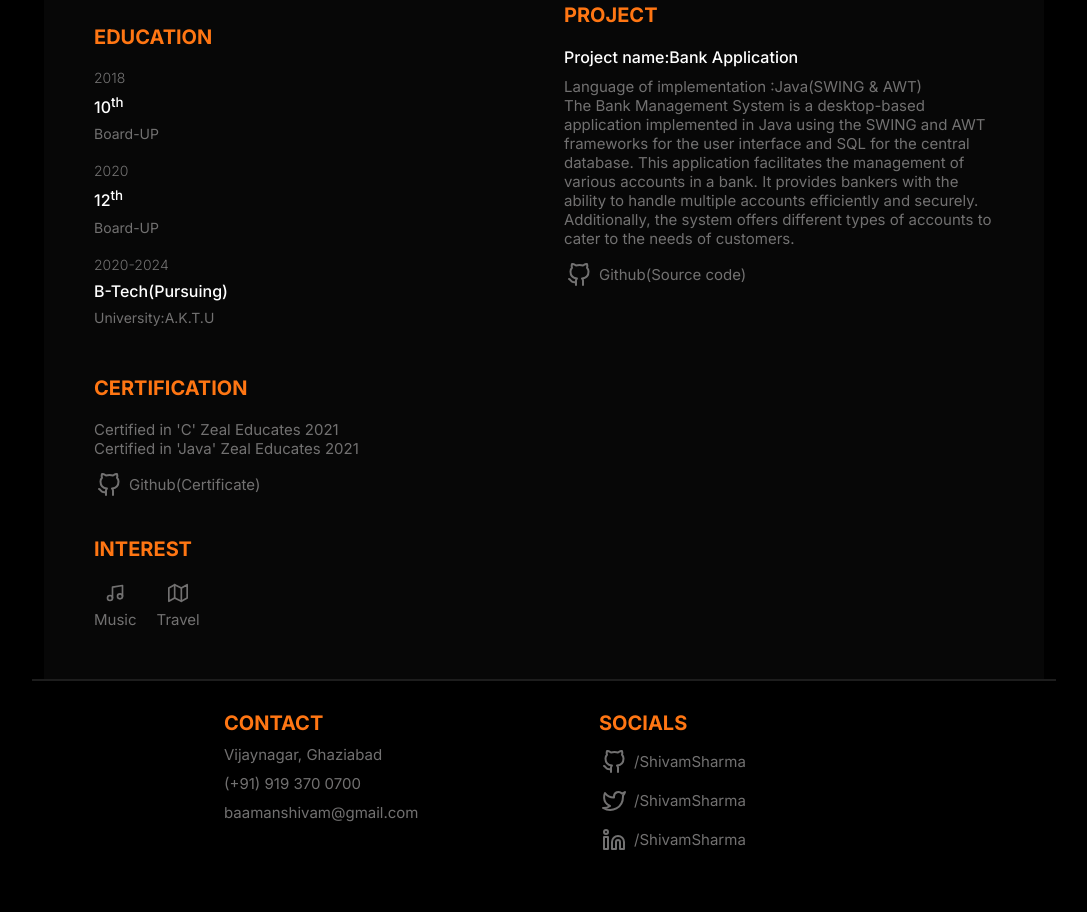
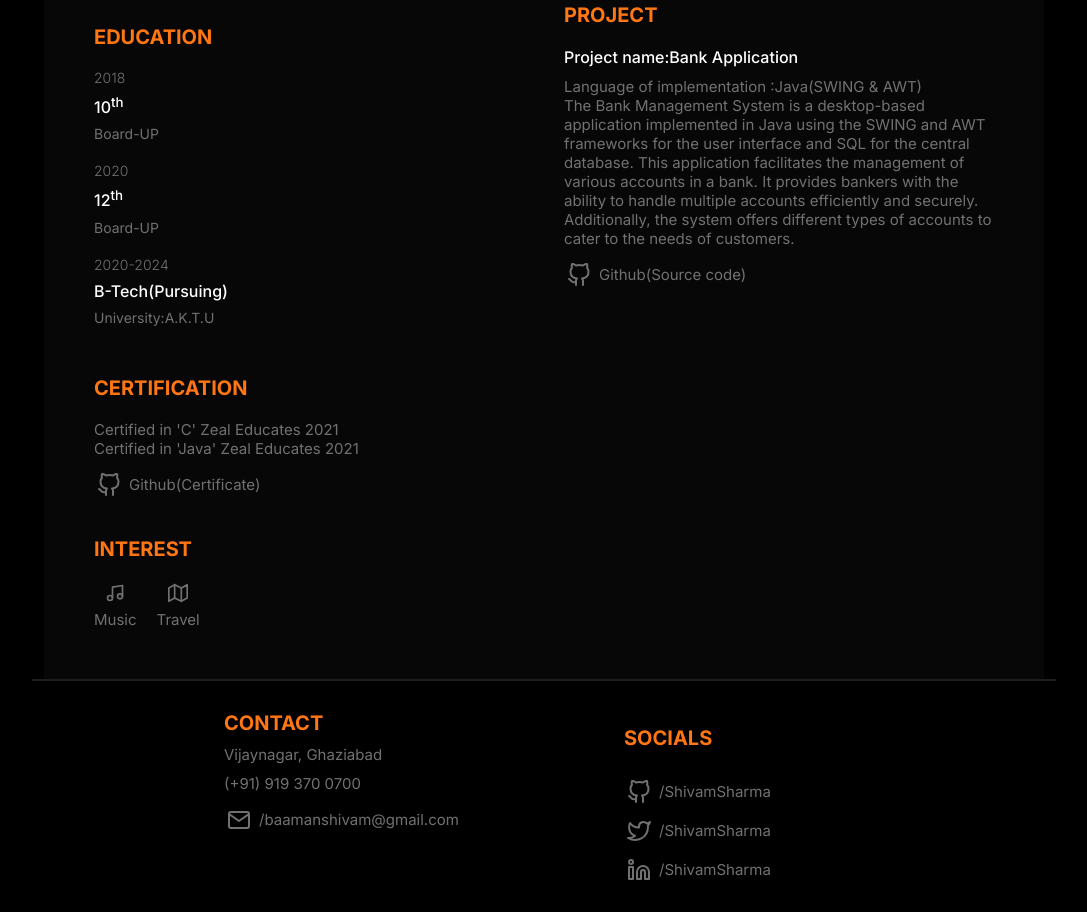
Before and after one commit to ShivamBhardwaj52/Mywebresume, a plain HTML site: page index.html in a window 1280 px wide. Shown: the part 487-1399 px from the top of the page, without its empty margins (96-1183 px from the left). Before the commit the page ends 1369 px from the top, so only its background shows below. Drawn offline with nearby package versions, Linux system fonts and the light colour scheme.

Commit message:
Update index.html

```diff
--- a/index.html
+++ b/index.html
@@ -168,9 +168,10 @@
           <p class="description">
             (+91) 919 370 0700
           </p>
-          <p class="description">
-            baamanshivam@gmail.com
-          </p>
+          <a href="https://mail.baamanshivam@gmail.com"_blank" class="social_item">
+            <i data-feather="mail"></i>
+            <span>/baamanshivam@gmail.com</span>
+
         </div>
       </div>
       <!--End Section-->
```
